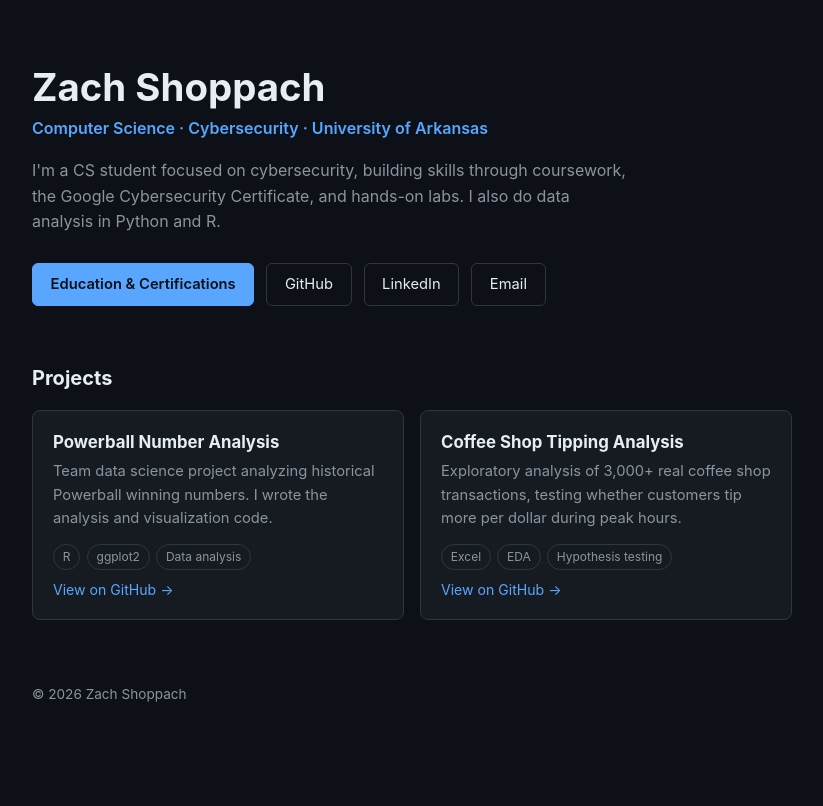
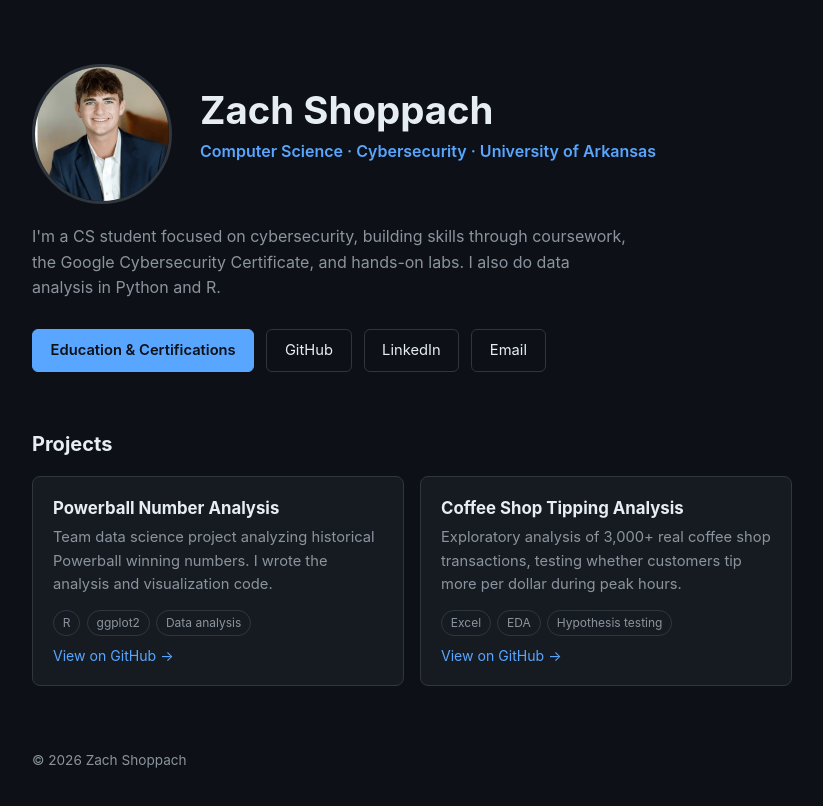
Before and after one commit to Zachary-Shoppach/Zachary-Shoppach.github.io, a plain HTML site: page index.html in a window 1280 px wide. Shown: the whole page, without its empty margins (228-1051 px from the left). Drawn offline with Linux system fonts and the light colour scheme.

Commit message:
Refactor hero section with headshot and text layout
Updated the layout of the hero section by adding a headshot image and wrapping the name and role in a div.

```diff
--- a/index.html
+++ b/index.html
@@ -22,9 +22,14 @@
       padding: 4rem 1.25rem;
     }
     .wrap { max-width: 760px; margin: 0 auto; }
+    .hero { display: flex; align-items: center; gap: 1.75rem; flex-wrap: wrap; }
+    .headshot {
+      width: 140px; height: 140px; border-radius: 50%; object-fit: cover;
+      border: 3px solid var(--border); flex-shrink: 0;
+    }
     h1 { font-size: 2.4rem; line-height: 1.2; }
     .role { color: var(--accent); font-weight: 600; margin: .4rem 0 1rem; }
-    .intro { color: var(--muted); max-width: 600px; }
+    .intro { color: var(--muted); max-width: 600px; margin-top: 1.25rem; }
     .links { display: flex; flex-wrap: wrap; gap: .75rem; margin: 1.75rem 0 3.5rem; }
     .btn {
       display: inline-block; padding: .55rem 1.1rem; border-radius: 6px;
@@ -49,8 +54,13 @@
 </head>
 <body>
   <div class="wrap">
-    <h1>Zach Shoppach</h1>
-    <p class="role">Computer Science · Cybersecurity · University of Arkansas</p>
+    <div class="hero">
+      <img class="headshot" src="headshot.jpg" alt="Zach Shoppach">
+      <div>
+        <h1>Zach Shoppach</h1>
+        <p class="role">Computer Science · Cybersecurity · University of Arkansas</p>
+      </div>
+    </div>
     <p class="intro">
       I'm a CS student focused on cybersecurity, building skills through coursework,
       the Google Cybersecurity Certificate, and hands-on labs. I also do data analysis
```
